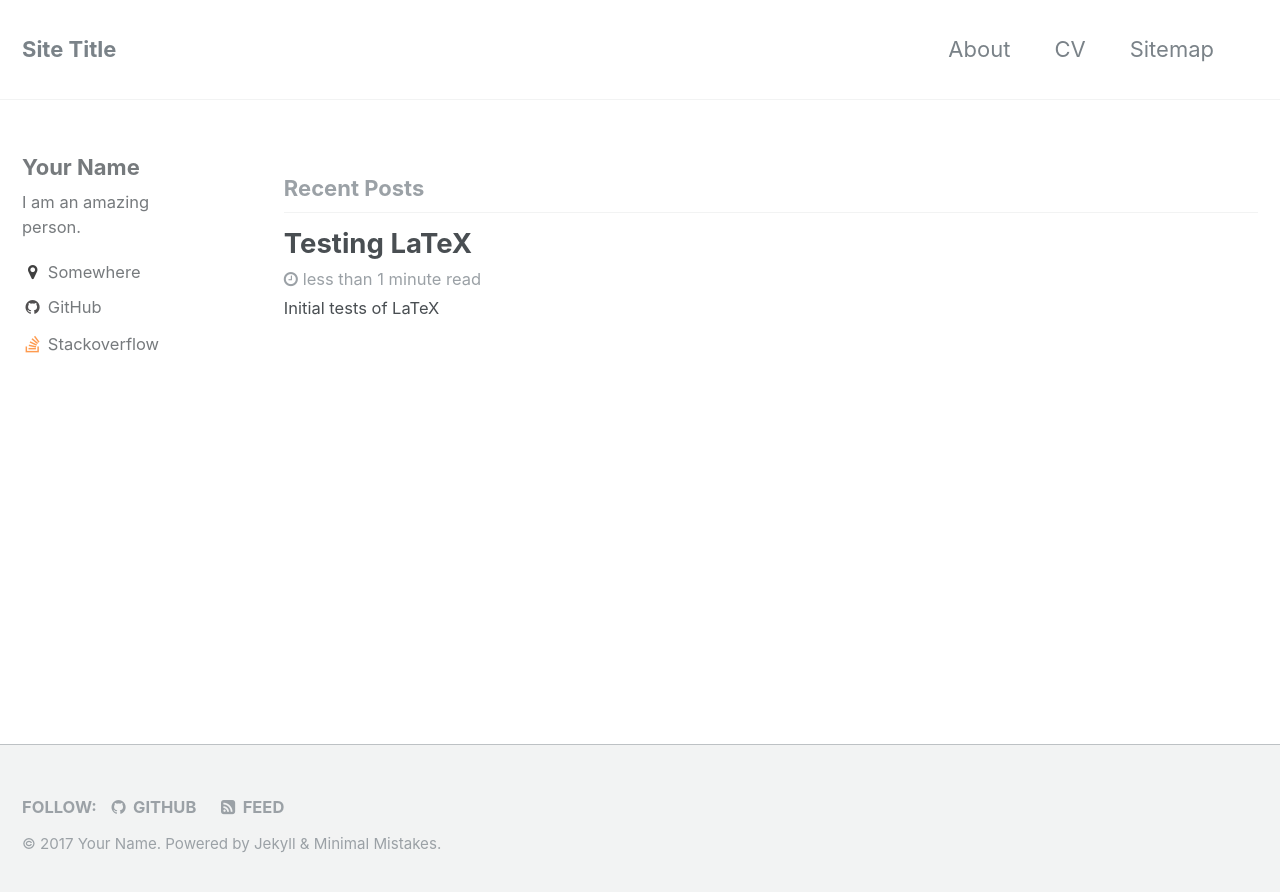
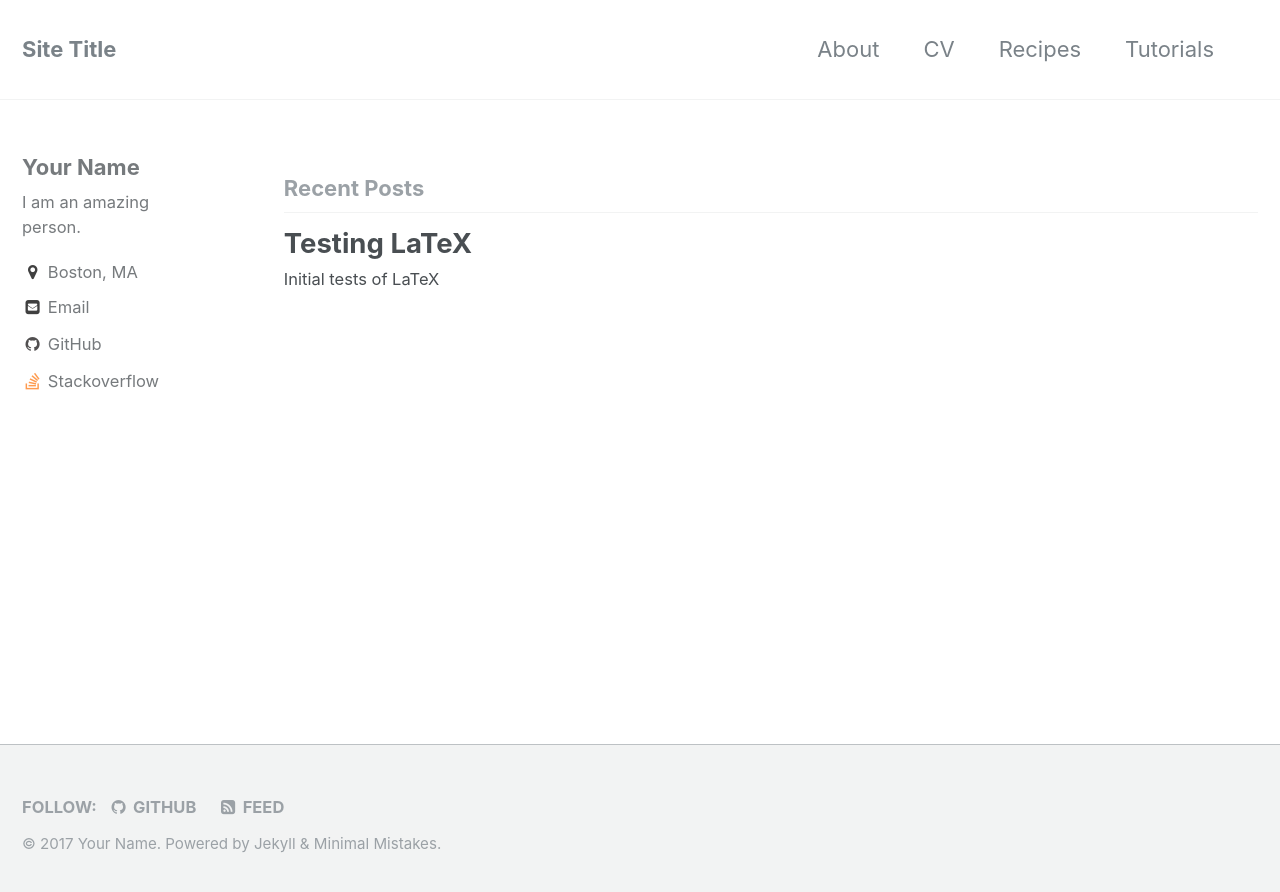
Before and after one commit to montezumist/montezumist.github.io, a Jekyll site: the page built from index.html, in a window 1280 px wide. Shown: the top 892 px of the page. Built offline with Jekyll 4.4.1, drawn with Linux system fonts in a browser that asks for light colours; the list of posts is cut into pages by our own code.

Commit message:
Adding some dummy data

```diff
--- a/_config.yml
+++ b/_config.yml
@@ -80,8 +80,8 @@ author:
   name             : "Your Name"
   avatar           : # path of avatar image, e.g. "/assets/images/bio-photo.jpg"
   bio              : "I am an amazing person."
-  location         : "Somewhere"
-  email            :
+  location         : "Boston, MA"
+  email            : montezumist@yahoo.com
   uri              :
   bitbucket        :
   codepen          :
@@ -135,8 +135,6 @@ exclude:
   - Rakefile
   - README
   - tmp
-  - /docs # ignore Minimal Mistakes /docs
-  - /test # ignore Minimal Mistakes /test
 keep_files:
   - .git
   - .svn
@@ -240,8 +238,8 @@ defaults:
     values:
       layout: single
       author_profile: true
-      read_time: true
-      comments: # true
+      read_time: false
+      comments: true
       share: true
       related: true
   # _pages
--- a/_data/navigation.yml
+++ b/_data/navigation.yml
@@ -6,5 +6,7 @@ main:
     url: /year-archive/
   # - title: "Sample Collections"
   #   url: /collection-archive/
-  - title: "Sitemap"
-    url: /sitemap/
+  - title: "Recipes"
+    url: /collection-recipes/
+  - title: "Tutorials"
+    url: /tutorials/
```
